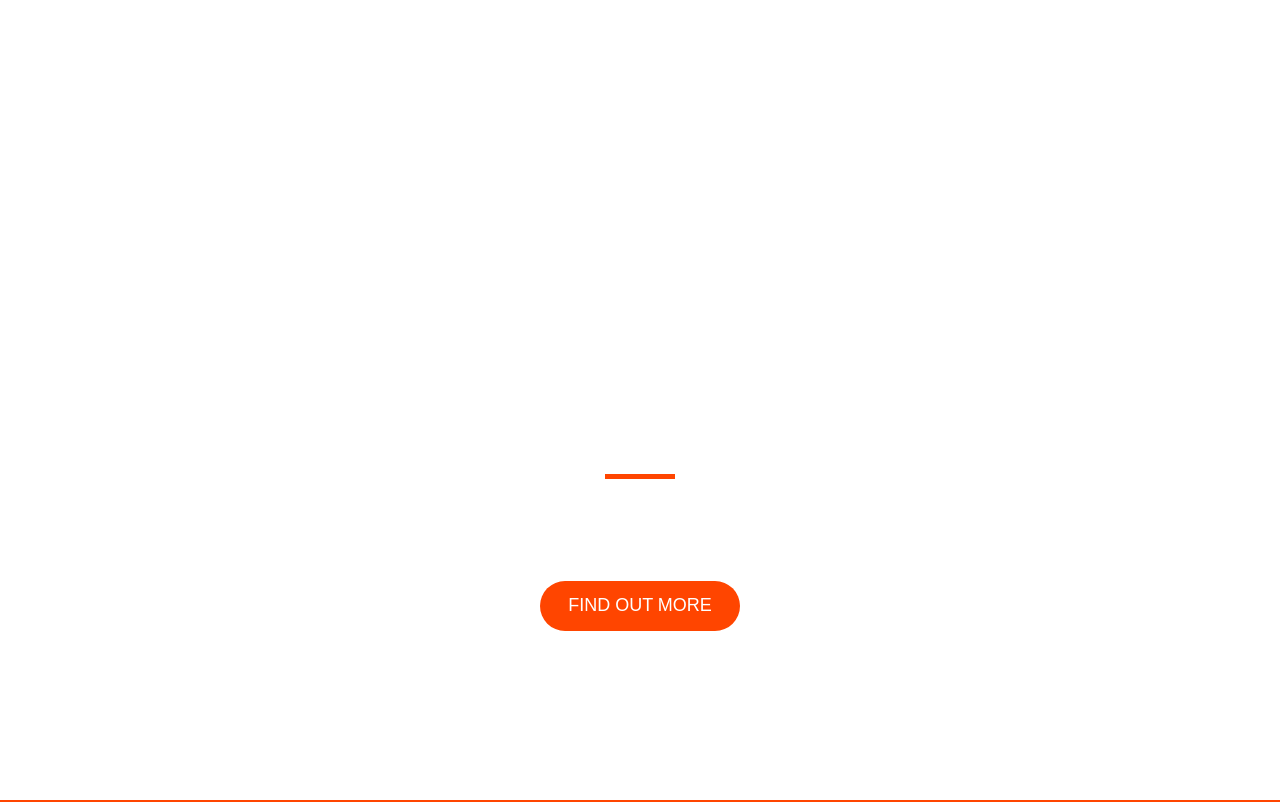
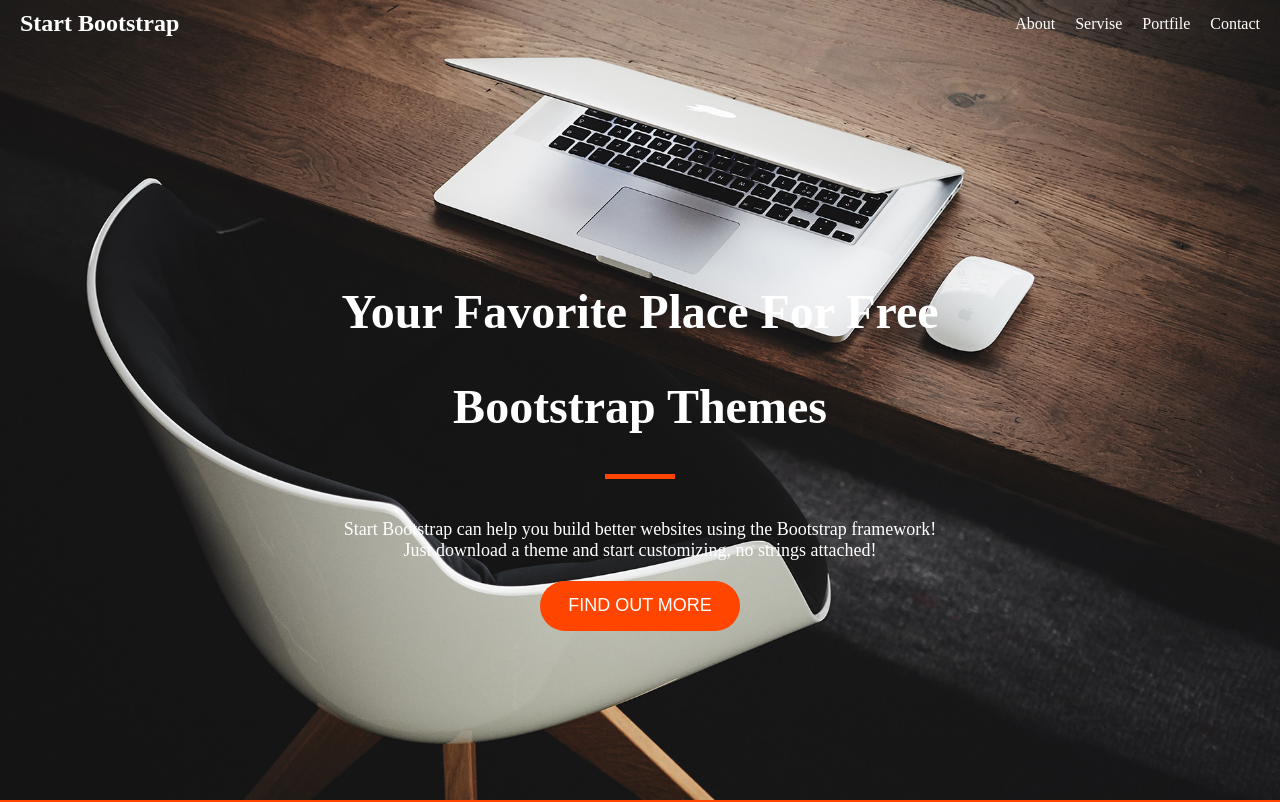
Before and after one commit to Rafaaa4/bootstrap, a plain HTML site: page index.html in a window 1280 px wide. Shown: the top 802 px of the page. Drawn offline with Linux system fonts and the light colour scheme.

Commit message:
Update style.css

```diff
--- a/css/style.css
+++ b/css/style.css
@@ -6,7 +6,7 @@
 .home{
     height: 100vh;
     width: 100%;
-    background: url("image/bg-masthead.jpg") no-repeat center;
+    background: url("/image/bg-masthead.jpg") no-repeat center;
     background-size: cover;
     backdrop-filter: blur(50px);
 }
```
